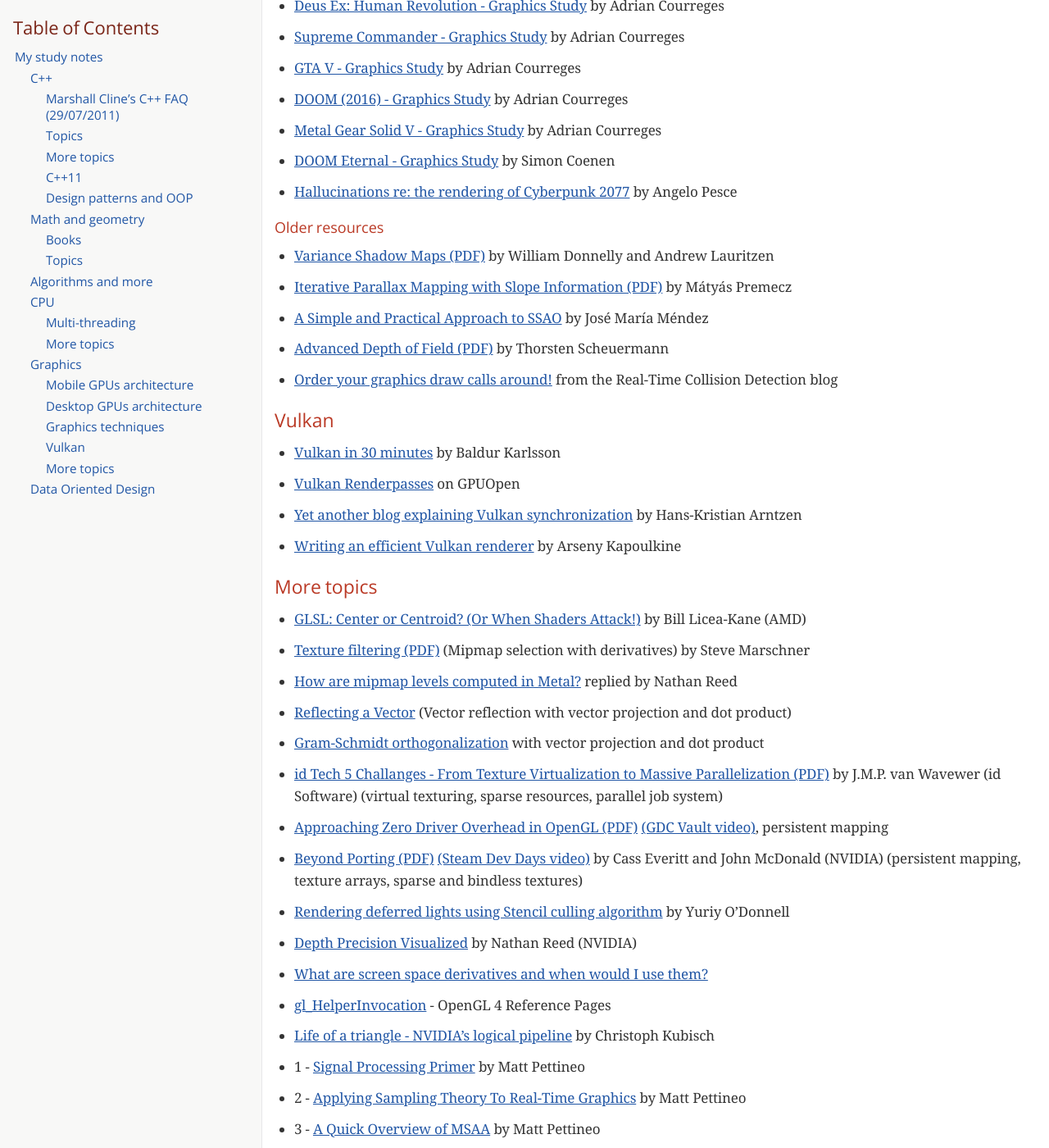
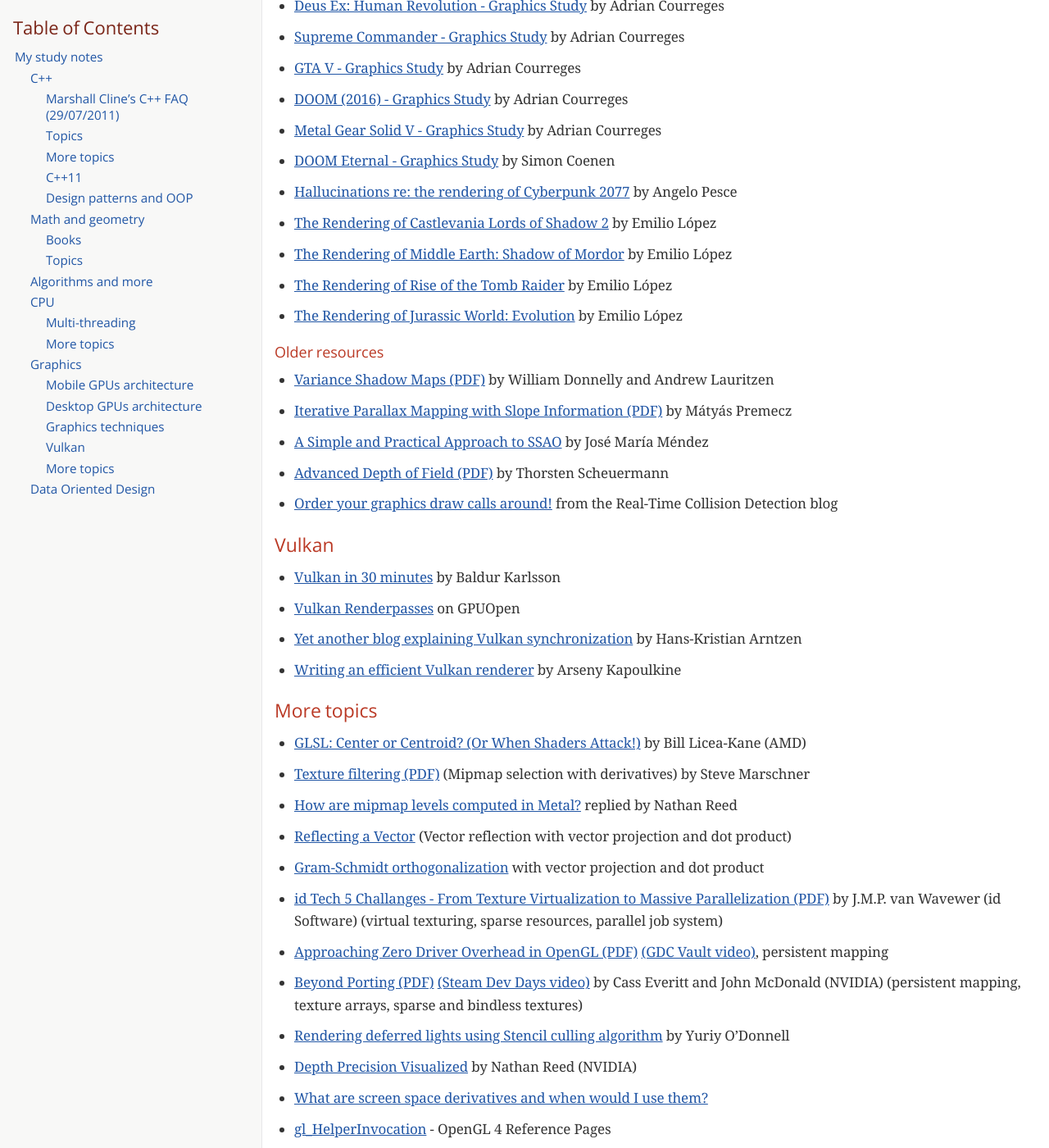
Before and after one commit to encelo/encelo.github.io, a Jekyll site: the page notes.html, which Jekyll copies as it is, in a window 1280 px wide and 1400 px high, scrolled down 14109 px. Shown: the whole window at 82% size. Built offline with Jekyll 4.4.1, drawn with Linux system fonts in a browser that asks for light colours; some web fonts are replaced.

Commit message:
Add a new post to the blog
- Add an image for the new post
- Add some new links to the study notes
- Change avatar and favicon images

```diff
--- a/notes.adoc
+++ b/notes.adoc
@@ -389,6 +389,10 @@
 * http://www.adriancourreges.com/blog/2017/12/15/mgs-v-graphics-study/[Metal Gear Solid V - Graphics Study] by Adrian Courreges
 * https://simoncoenen.com/blog/programming/graphics/DoomEternalStudy.html[DOOM Eternal - Graphics Study] by Simon Coenen
 * http://c0de517e.blogspot.com/2020/12/hallucinations-re-rendering-of.html[Hallucinations re: the rendering of Cyberpunk 2077] by Angelo Pesce
+* http://www.elopezr.com/castlevania-lords-of-shadow-2-graphics-study/[The Rendering of Castlevania Lords of Shadow 2] by Emilio López
+* http://www.elopezr.com/the-rendering-of-middle-earth-shadow-of-mordor/[The Rendering of Middle Earth: Shadow of Mordor] by Emilio López
+* http://www.elopezr.com/the-rendering-of-rise-of-the-tomb-raider/[The Rendering of Rise of the Tomb Raider] by Emilio López
+* http://www.elopezr.com/the-rendering-of-jurassic-world-evolution/[The Rendering of Jurassic World: Evolution] by Emilio López
 
 ===== Older resources
 * http://www.punkuser.net/vsm/vsm_paper.pdf[Variance Shadow Maps (PDF)] by William Donnelly and Andrew Lauritzen
--- a/notes.html
+++ b/notes.html
@@ -4,7 +4,7 @@
 <meta charset="UTF-8">
 <meta http-equiv="X-UA-Compatible" content="IE=edge">
 <meta name="viewport" content="width=device-width, initial-scale=1.0">
-<meta name="generator" content="Asciidoctor 2.0.12">
+<meta name="generator" content="Asciidoctor 2.0.15">
 <title>My study notes</title>
 <link rel="stylesheet" href="https://fonts.googleapis.com/css?family=Open+Sans:300,300italic,400,400italic,600,600italic%7CNoto+Serif:400,400italic,700,700italic%7CDroid+Sans+Mono:400,700">
 <style>
@@ -94,9 +94,6 @@
 abbr,acronym{text-transform:uppercase;font-size:90%;color:rgba(0,0,0,.8);border-bottom:1px dotted #ddd;cursor:help}
 abbr{text-transform:none}
 blockquote{margin:0 0 1.25em;padding:.5625em 1.25em 0 1.1875em;border-left:1px solid #ddd}
-blockquote cite{display:block;font-size:.9375em;color:rgba(0,0,0,.6)}
-blockquote cite::before{content:"\2014 \0020"}
-blockquote cite a,blockquote cite a:visited{color:rgba(0,0,0,.6)}
 blockquote,blockquote p{line-height:1.6;color:rgba(0,0,0,.85)}
 @media screen and (min-width:768px){h1,h2,h3,#toctitle,.sidebarblock>.content>.title,h4,h5,h6{line-height:1.2}
 h1{font-size:2.75em}
@@ -261,7 +258,7 @@
 .quoteblock.excerpt>blockquote,.quoteblock .quoteblock{padding:0 0 .25em 1em;border-left:.25em solid #dddddf}
 .quoteblock.excerpt,.quoteblock .quoteblock{margin-left:0}
 .quoteblock.excerpt blockquote,.quoteblock.excerpt p,.quoteblock .quoteblock blockquote,.quoteblock .quoteblock p{color:inherit;font-size:1.0625rem}
-.quoteblock.excerpt .attribution,.quoteblock .quoteblock .attribution{color:inherit;text-align:left;margin-right:0}
+.quoteblock.excerpt .attribution,.quoteblock .quoteblock .attribution{color:inherit;font-size:.85rem;text-align:left;margin-right:0}
 p.tableblock:last-child{margin-bottom:0}
 td.tableblock>.content{margin-bottom:1.25em;word-wrap:anywhere}
 td.tableblock>.content>:last-child{margin-bottom:-1.25em}
@@ -1744,6 +1741,18 @@
 <li>
 <p><a href="http://c0de517e.blogspot.com/2020/12/hallucinations-re-rendering-of.html">Hallucinations re: the rendering of Cyberpunk 2077</a> by Angelo Pesce</p>
 </li>
+<li>
+<p><a href="http://www.elopezr.com/castlevania-lords-of-shadow-2-graphics-study/">The Rendering of Castlevania Lords of Shadow 2</a> by Emilio López</p>
+</li>
+<li>
+<p><a href="http://www.elopezr.com/the-rendering-of-middle-earth-shadow-of-mordor/">The Rendering of Middle Earth: Shadow of Mordor</a> by Emilio López</p>
+</li>
+<li>
+<p><a href="http://www.elopezr.com/the-rendering-of-rise-of-the-tomb-raider/">The Rendering of Rise of the Tomb Raider</a> by Emilio López</p>
+</li>
+<li>
+<p><a href="http://www.elopezr.com/the-rendering-of-jurassic-world-evolution/">The Rendering of Jurassic World: Evolution</a> by Emilio López</p>
+</li>
 </ul>
 </div>
 </div>
```
Also changed, not shown: _posts/2021-06-21-ten-years-ncine.md (added, +122 -0 lines), favicon.ico, images/avatar-icon.png, images/nCine_logotype.png (added).
